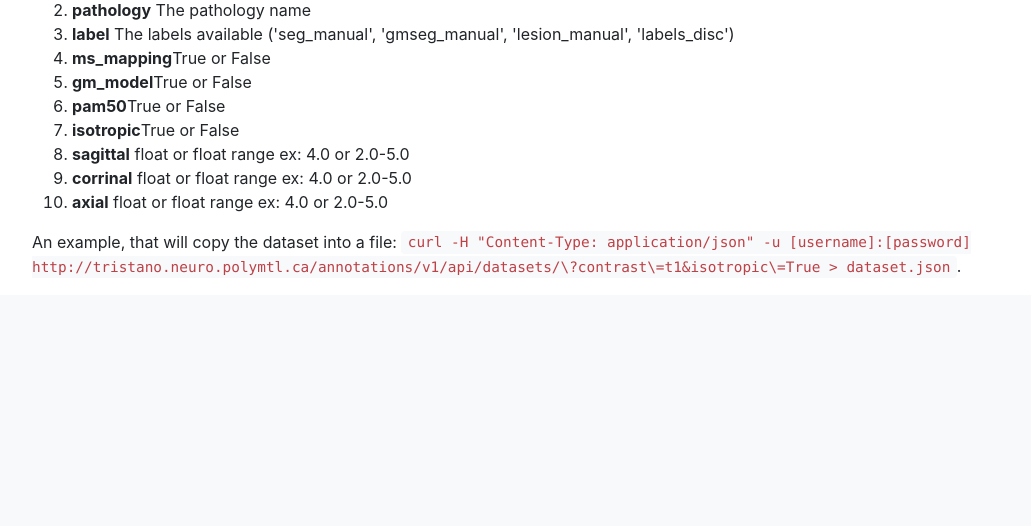
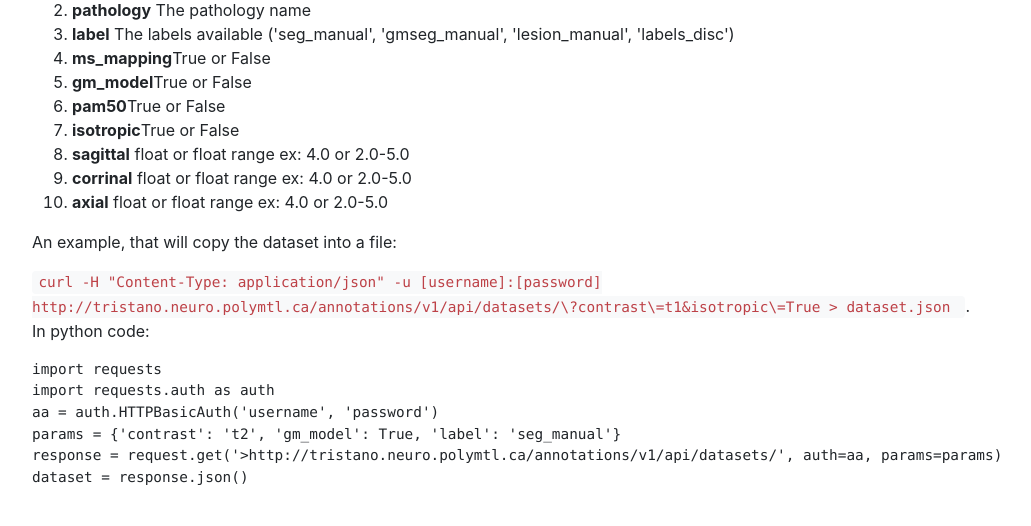
Before and after one commit to spinalcordtoolbox/sct_testing_management, a Django app: page /about/ in a window 1280 px wide. Shown: the part 1082-1608 px from the top of the page, without its empty margins (53-1084 px from the left). Before the commit the page ends 1357 px from the top, so only its background shows below. Run offline with Django 3.2, Linux system fonts and the light colour scheme; the visitor is signed in with stand-in values (Sample User, id 1); parts of the project's set-up code (start-up, migrations or seed data) failed here and were passed over; some libraries are stand-ins or nearby versions.

Commit message:
Documented how to get a dataset using requests

```diff
--- a/sct_annotation/templates/pages/home.html
+++ b/sct_annotation/templates/pages/home.html
@@ -60,8 +60,23 @@
         <li><strong>corrinal</strong> float or float range ex: 4.0 or 2.0-5.0</li>
         <li><strong>axial</strong> float or float range ex: 4.0 or 2.0-5.0</li>
     </ol>
-    An example, that will copy the dataset into a file:
-    <code>curl -H "Content-Type: application/json" -u [username]:[password] http://tristano.neuro.polymtl.ca/annotations/v1/api/datasets/\?contrast\=t1&isotropic\=True > dataset.json</code>.
+    <p>
+        An example, that will copy the dataset into a file:
+    </p>
+    <code>
+curl -H "Content-Type: application/json" -u [username]:[password] http://tristano.neuro.polymtl.ca/annotations/v1/api/datasets/\?contrast\=t1&isotropic\=True > dataset.json
+    </code>.
+    <p>
+        In python code:
+    </p>
+    <pre>
+import requests
+import requests.auth as auth
+aa = auth.HTTPBasicAuth('username', 'password')
+params = {'contrast': 't2', 'gm_model': True, 'label': 'seg_manual'}
+response = request.get('>http://tristano.neuro.polymtl.ca/annotations/v1/api/datasets/', auth=aa, params=params)
+dataset = response.json()
+    </pre>
 </p>
 
 {% else %}
```
